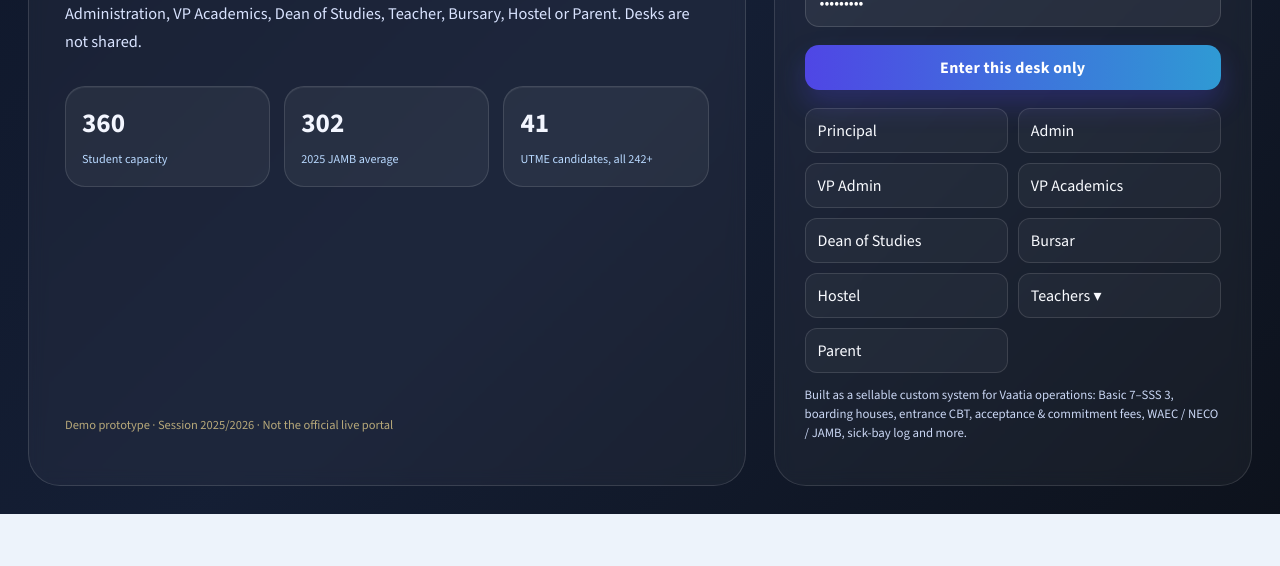
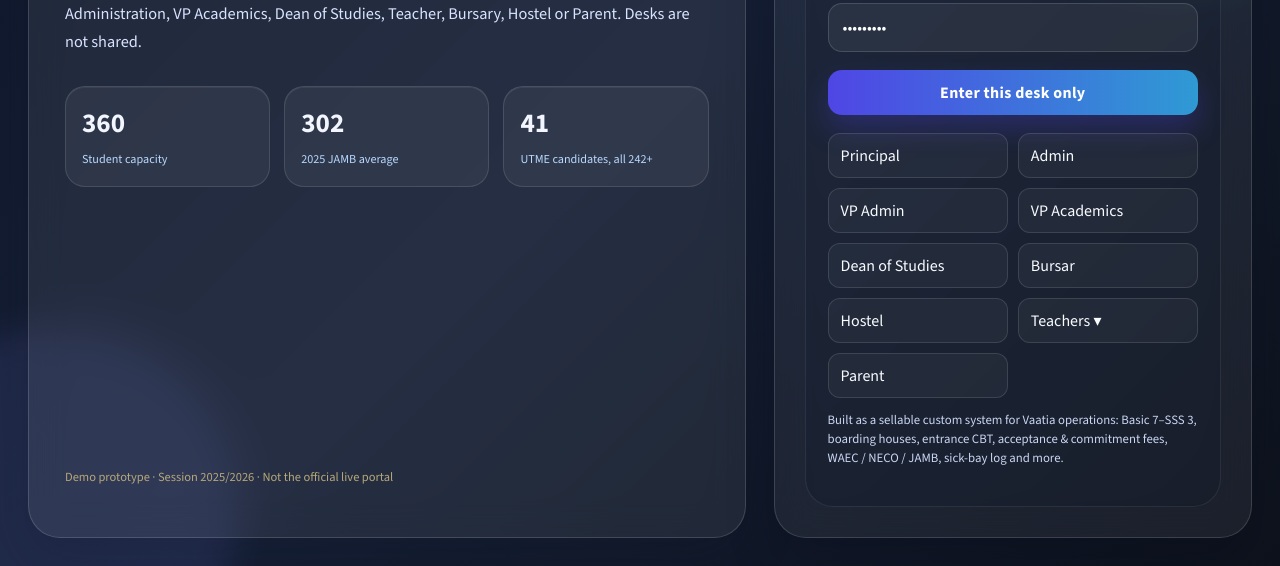
Before and after one commit to psycike-crypto/school-management, a website: page index.html in a window 1280 px wide. Shown: the part 299-865 px from the top of the page. Before the commit the page ends 813 px from the top, so only its background shows below. Drawn offline with nearby package versions, Linux system fonts and the light colour scheme; no server answers.

Commit message:
Add stronger glassmorphism styling to the login screen while keeping the app structure and functionality intact.

```diff
--- a/css/styles.css
+++ b/css/styles.css
@@ -49,27 +49,58 @@ button, input, select {
 }
 
 #loginScreen {
+  position: relative;
   min-height: 100vh;
   display: grid;
   grid-template-columns: minmax(0, 1.2fr) minmax(320px, 0.8fr);
   gap: 28px;
   padding: 28px;
   background:
-    linear-gradient(135deg, rgba(15, 23, 42, 0.96), rgba(20, 30, 52, 0.96) 48%, rgba(13, 18, 28, 0.98)),
+    linear-gradient(135deg, rgba(15, 23, 42, 0.82), rgba(20, 30, 52, 0.9) 48%, rgba(13, 18, 28, 0.94)),
     linear-gradient(135deg, #0f172a, #1e293b 48%, #111827);
   color: #f3f6ff;
+  overflow: hidden;
+}
+
+#loginScreen::before,
+#loginScreen::after {
+  content: "";
+  position: absolute;
+  border-radius: 50%;
+  filter: blur(16px);
+  opacity: 0.7;
+  pointer-events: none;
+}
+
+#loginScreen::before {
+  width: 420px;
+  height: 420px;
+  right: -120px;
+  top: -140px;
+  background: rgba(94, 234, 212, 0.18);
+}
+
+#loginScreen::after {
+  width: 360px;
+  height: 360px;
+  left: -120px;
+  bottom: -120px;
+  background: rgba(129, 140, 248, 0.16);
 }
 
 .hero {
-  background: rgba(255, 255, 255, 0.04);
-  border: 1px solid rgba(255, 255, 255, 0.13);
+  position: relative;
+  z-index: 1;
+  background: rgba(255, 255, 255, 0.07);
+  border: 1px solid rgba(255, 255, 255, 0.15);
   border-radius: 32px;
   padding: 36px;
   display: flex;
   flex-direction: column;
   justify-content: space-between;
-  box-shadow: inset 0 1px 0 rgba(255,255,255,0.08);
-  backdrop-filter: blur(8px);
+  box-shadow: inset 0 1px 0 rgba(255,255,255,0.1), 0 20px 50px rgba(15, 23, 42, 0.18);
+  backdrop-filter: blur(18px);
+  -webkit-backdrop-filter: blur(18px);
 }
 
 .crest {
@@ -148,19 +179,28 @@ button, input, select {
 }
 
 .login-pane {
+  position: relative;
+  z-index: 1;
   display: flex;
   align-items: center;
   justify-content: center;
-  background: rgba(255,255,255,0.04);
-  border: 1px solid rgba(255,255,255,0.12);
+  background: rgba(255,255,255,0.06);
+  border: 1px solid rgba(255,255,255,0.14);
   border-radius: 32px;
   padding: 30px;
-  backdrop-filter: blur(8px);
+  backdrop-filter: blur(20px);
+  -webkit-backdrop-filter: blur(20px);
+  box-shadow: inset 0 1px 0 rgba(255,255,255,0.1), 0 24px 50px rgba(2, 6, 23, 0.18);
 }
 
 .login-card {
   width: 100%;
   max-width: 430px;
+  background: rgba(15, 23, 42, 0.22);
+  border: 1px solid rgba(255,255,255,0.08);
+  border-radius: 28px;
+  padding: 26px 22px;
+  box-shadow: inset 0 1px 0 rgba(255,255,255,0.08);
 }
 
 .login-card h2 {
@@ -171,7 +211,7 @@ button, input, select {
 
 .sub {
   color: #dfe9ff;
-  margin: 0 0 22px;
+  margin: 0 0 20px;
   line-height: 1.6;
 }
 
```
